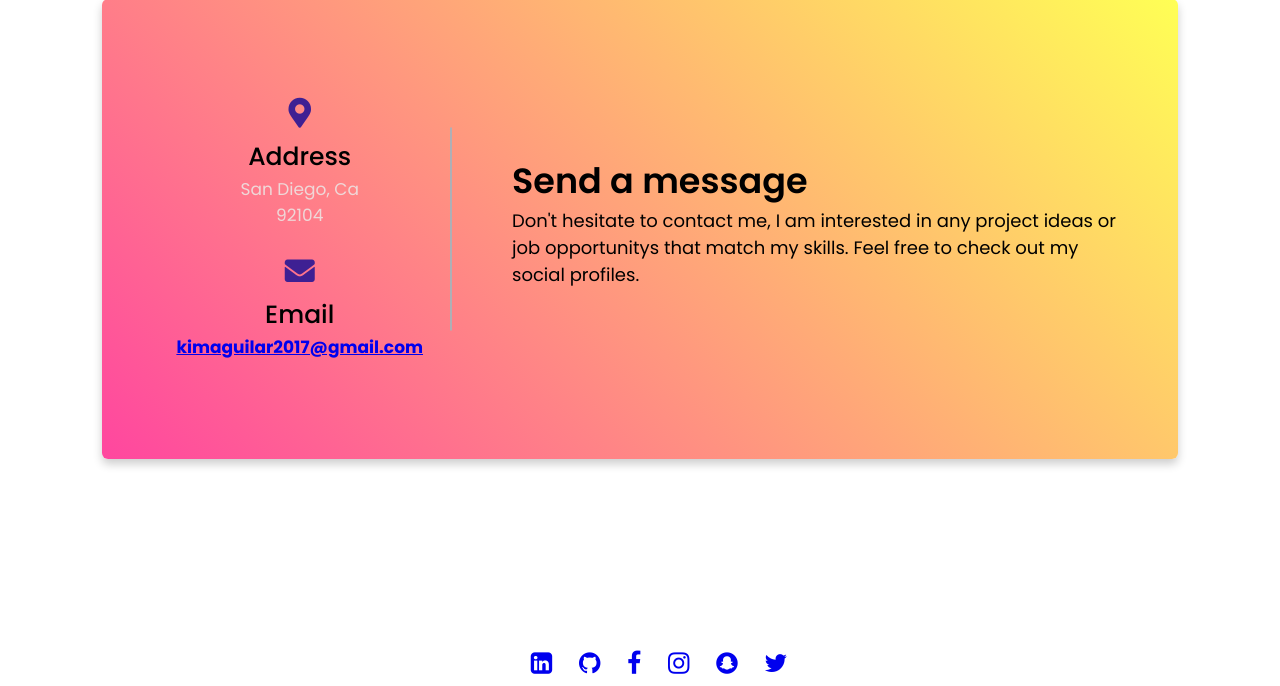
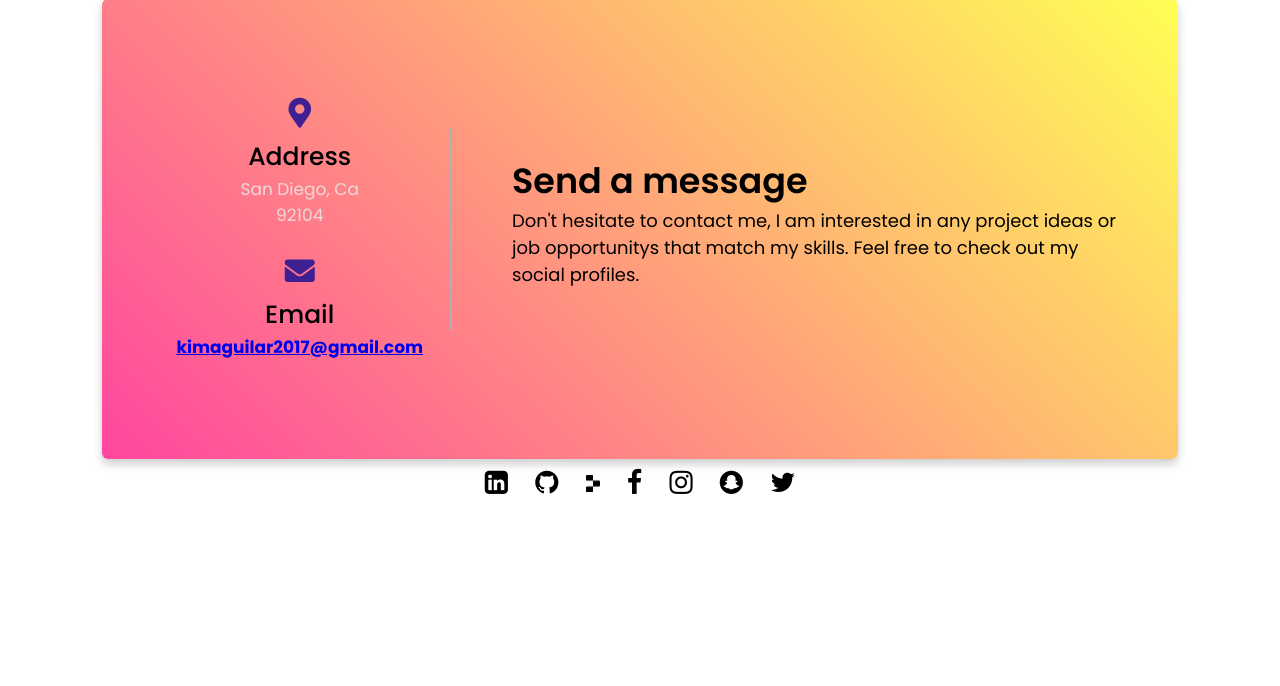
Before and after one commit to KimAH1999/MyPortfolio, a PHP site: page /contact.html in a window 1280 px wide. Shown: the part 114-800 px from the top of the page. Run offline with PHP 8.4, Linux system fonts and the light colour scheme.

Commit message:
adjusted order for social links and made all black and hover red

```diff
--- a/assets/contact.css
+++ b/assets/contact.css
@@ -168,11 +168,21 @@ nav ul li a:hover {
 }
 
 .social-links {
-  position: fixed;
-  bottom: 0px;
-  width: 87%;
-  font-size: 25px;
+  width: 100%;
+  font-size: 27px;
   text-align: center;
+}
+
+.fa-replit {
+  width: 14px;
+}
+
+.fa-color {
+  color: #000;
+}
+
+.fa-color:hover {
+  color: #ff54a2;
 }
 
 @media (max-width: 950px) {
--- a/contact.html
+++ b/contact.html
@@ -54,15 +54,15 @@
       </div>
     </div>
     <div class="social-links">
-      <a href="https://www.linkedin.com/in/kimberly-y-aguilar-h/"><i class="fa fa-linkedin-square"></i></a>
-      <a href="https://github.com/KimAH1999"><i class="fa fa-github"></i></a>
-
-      <a href="https://www.facebook.com/kimberly.hermoso/"><i class="fa fa-facebook"></i></a>
-      <a href="https://www.instagram.com/hai_soy_bobxp/"><i class="fa fa-instagram"></i></a>
+      <a href="https://www.linkedin.com/in/kimberly-y-aguilar-h/"><i class="fa fa-linkedin-square fa-color"></i></a>
+      <a href="https://github.com/KimAH1999"><i class="fa fa-github fa-color"></i></a>
+      <a href="https://replit.com/@KimAH1999"><i><img src="./assets/img/replit-icon-logo-A666709FE9-seeklogo.com.png" class="fa-replit fa-color"></i></a>
+      <a href="https://www.facebook.com/kimberly.hermoso/"><i class="fa fa-facebook fa-color"></i></a>
+      <a href="https://www.instagram.com/hai_soy_bobxp/"><i class="fa fa-instagram fa-color"></i></a>
       <a
         href="https://www.snapchat.com/add/kimmy_boooo?share_id=MDQxNDczMDctOEI4Ni00REJELTgyODMtNjM2NDU4REIwRUI0&locale=en_US"><i
-          class="fa fa-snapchat"></i></a>
-      <a href="https://twitter.com/hai_soy_bobxp"><i class="fa fa-twitter"></i></a>
+          class="fa fa-snapchat fa-color"></i></a>
+      <a href="https://twitter.com/hai_soy_bobxp"><i class="fa fa-twitter fa-color"></i></a>
     </div>
     <script src="script.js"></script>
   </div>
```
